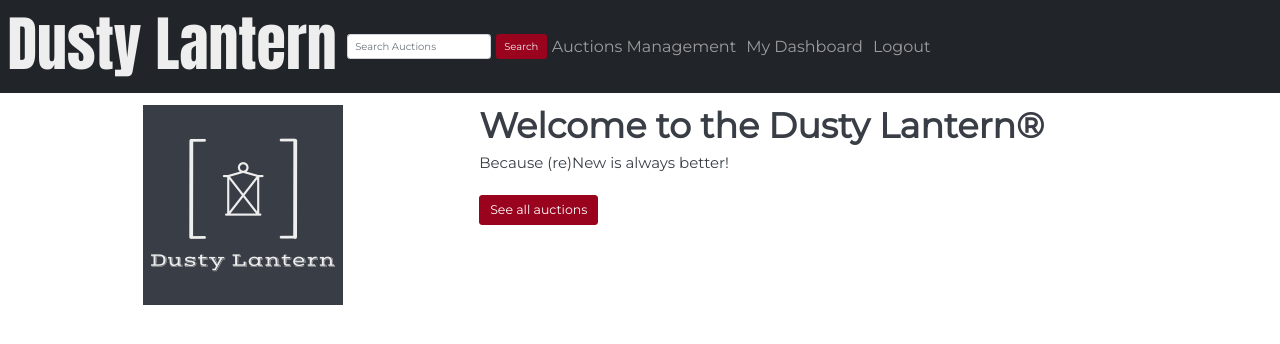
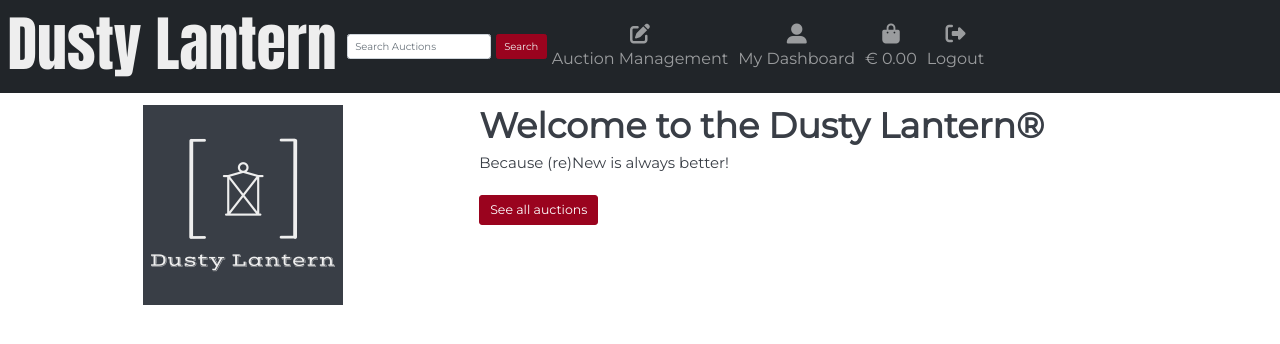
Before and after one commit to arturmpinho/Dusty-Lantern, a Django app: page / in a window 1280 px wide. Shown: the top 344 px of the page. Run offline with Django 3.2, Linux system fonts and the light colour scheme; a user stored in the database is signed in; some libraries are stand-ins or nearby versions; some web fonts are replaced.

Commit message:
Navbar: Add icons, additional styling and shopping bag

```diff
--- a/templates/components/navigation/navbar.html
+++ b/templates/components/navigation/navbar.html
@@ -15,19 +15,64 @@
                 <button class="btn btn-outline-danger" type="submit">Search</button>
             </form>
             <ul class="navbar-nav me-auto mb-2 mb-lg-0">
-                {% if request.user.is_superuser %}
-                    {% if request.user.is_authenticated %}
+                {% if request.user.is_authenticated %}
+                    {% if request.user.is_superuser %}
+                    <li class="nav-item">
+                        <a class="nav-link" href="#">
+                            <div class="text-center">
+                                <div><i class="fas fa-edit fa-lg"></i></div>
+                                <p class="my-0">Auction Management</p>
+                            </div>
+                        </a>
+                    </li>
+                    {% endif %}
                         <li class="nav-item">
-                            <a class="nav-link" href="#">Auctions Management</a>
-                        </li>
-                        {% endif %}
-                        <li class="nav-item">
-                            <a class="nav-link" href="#">My Dashboard</a>
+                            <a class="nav-link" href="#">
+                                <div class="text-center">
+                                    <div><i class="fas fa-user-alt fa-lg"></i></div>
+                                    <p class="my-0 display-lg">My Dashboard</p>
+                                </div>
+                            </a>
                         </li>
                         <li class="nav-item">
-                            <a class="nav-link" href="{% url 'account_logout' %}">Logout</a>
+                            <a class="nav-link" href="#">
+                                <div class="text-center">
+                                    <div><i class="fas fa-shopping-bag fa-lg"></i></div>
+                                    <p class="my-0">
+                                        {% if grand_total %}
+                                            € {{ grand_total|floatformat:2 }}
+                                        {% else %}
+                                            € 0.00
+                                        {% endif %}
+                                    </p>
+                                </div>
+                            </a>
+                        </li>
+                        <li class="nav-item">
+                            <a class="nav-link" href="{% url 'account_logout' %}">
+                                <div class="text-center">
+                                    <div><i class="fas fa-sign-out-alt fa-lg"></i></div>
+                                    <p class="my-0 display-lg">Logout</p>
+                                </div>
+                            </a>
                         </li>
                     {% else %}
+                    <li class="nav-item">
+                        <a class="nav-link" href="{% url 'account_signup' %}">
+                            <div class="text-center">
+                                <div><i class="fas fa-user-edit fa-lg"></i></div>
+                                <p class="my-0 display-lg">Register</p>
+                            </div>
+                        </a>
+                    </li>
+                    <li class="nav-item">
+                        <a class="nav-link" href="{% url 'account_login' %}">
+                            <div class="text-center">
+                                <div><i class="fas fa-sign-in-alt fa-lg"></i></div>
+                                <p class="my-0 display-lg">Login</p>
+                            </div>
+                        </a>
+                    </li>
                 {% endif %}
             </ul>
         </div>
```
Also changed, not shown: db.sqlite3.
